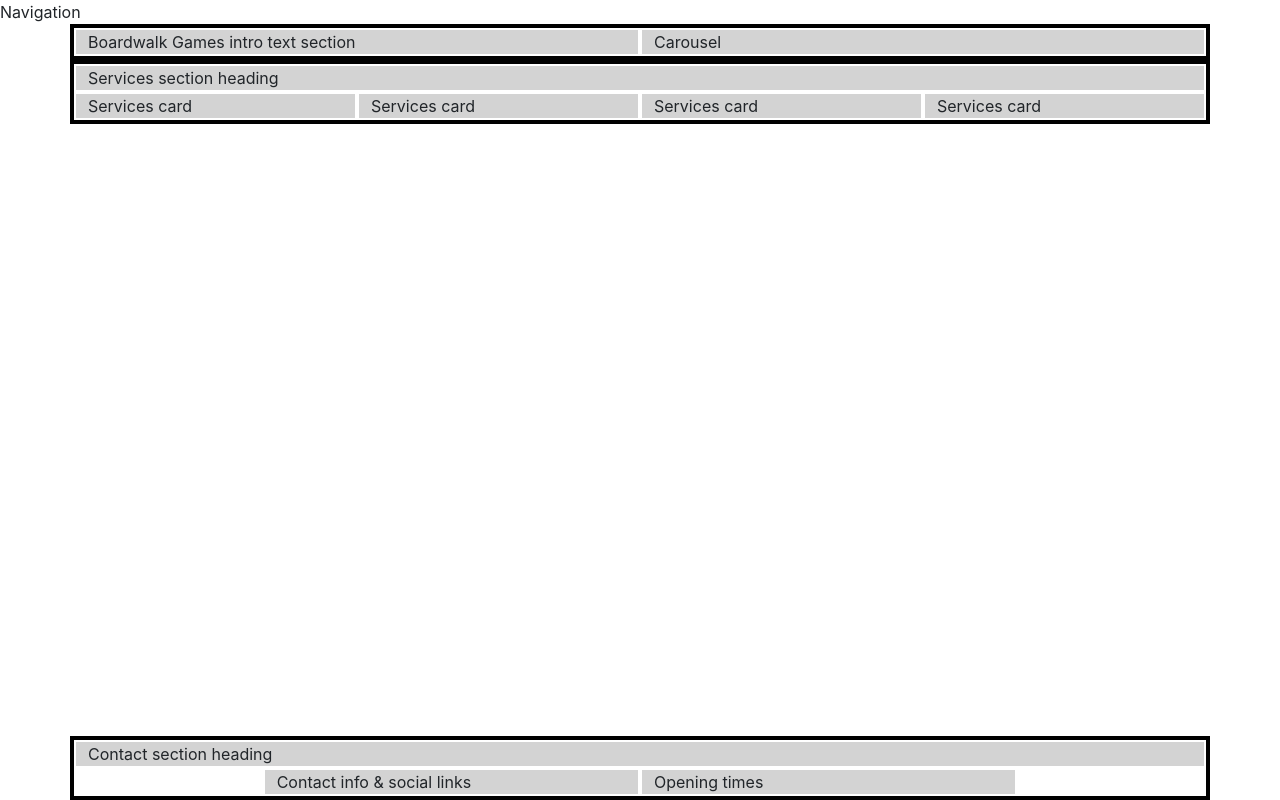
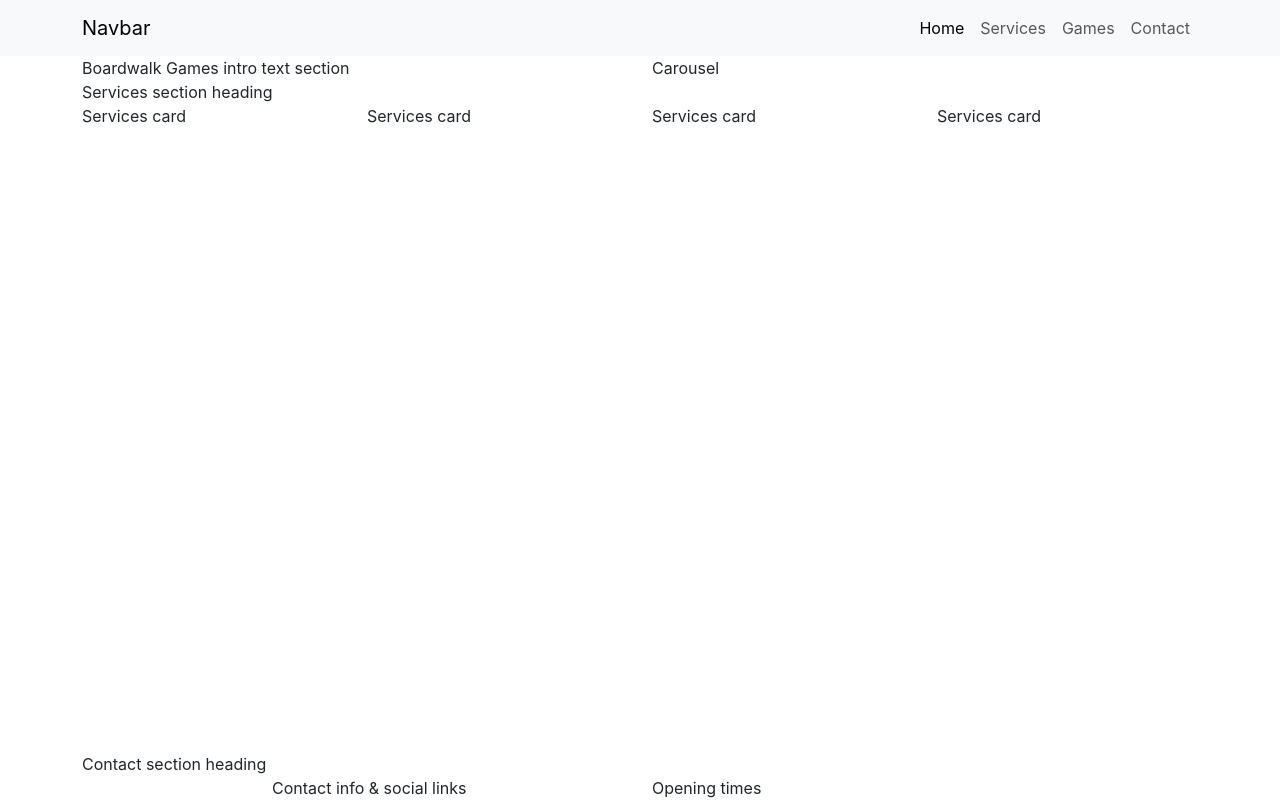
Before and after one commit to Ellis8462/boardwalk-games, a plain HTML site: page index.html in a window 1280 px wide. Drawn offline with nearby package versions, Linux system fonts and the light colour scheme; a web font is replaced by a local one.

Commit message:
Add homepage navigation

```diff
--- a/assets/css/style.css
+++ b/assets/css/style.css
@@ -29,8 +29,9 @@ h3 {
     color: var(--highlight-color);
 }
 
+/* grid visualisation CSS for testing */
 
-.container,
+ /* .container,
 .row {
     border: 2px solid black
 }
@@ -39,4 +40,4 @@ h3 {
 
     border: 2px solid white;
     background-color: lightgray;
-}
+} */
--- a/index.html
+++ b/index.html
@@ -26,7 +26,39 @@
 <body class="d-flex flex-column min-vh-100">
 
     <!-- Navigation -->
-     <div>Navigation</div>
+
+    <nav class="navbar navbar-expand-lg bg-body-tertiary">
+
+        <div class="container">
+
+          <a class="navbar-brand" href="index.html">Navbar</a>
+          <button class="navbar-toggler" type="button" data-bs-toggle="collapse" data-bs-target="#navbarNav" aria-controls="navbarNav" aria-expanded="false" aria-label="Toggle navigation">
+            <span class="navbar-toggler-icon"></span>
+          </button>
+
+          <div class="collapse navbar-collapse" id="navbarNav">
+            <ul class="navbar-nav ms-auto">
+              <li class="nav-item">
+                <a class="nav-link active" aria-current="page" href="index.html">Home</a>
+              </li>
+
+              <li class="nav-item">
+                <a class="nav-link" href="#">Services</a>
+              </li>
+
+              <li class="nav-item">
+                <a class="nav-link" href="games-library.html">Games</a>
+              </li>
+
+              <li class="nav-item">
+                <a class="nav-link" href="#"> Contact  </a>
+              </li>
+
+            </ul>
+
+          </div>
+        </div>
+      </nav>
 
      <!-- Header with carousel -->
       <header class="container">
```
